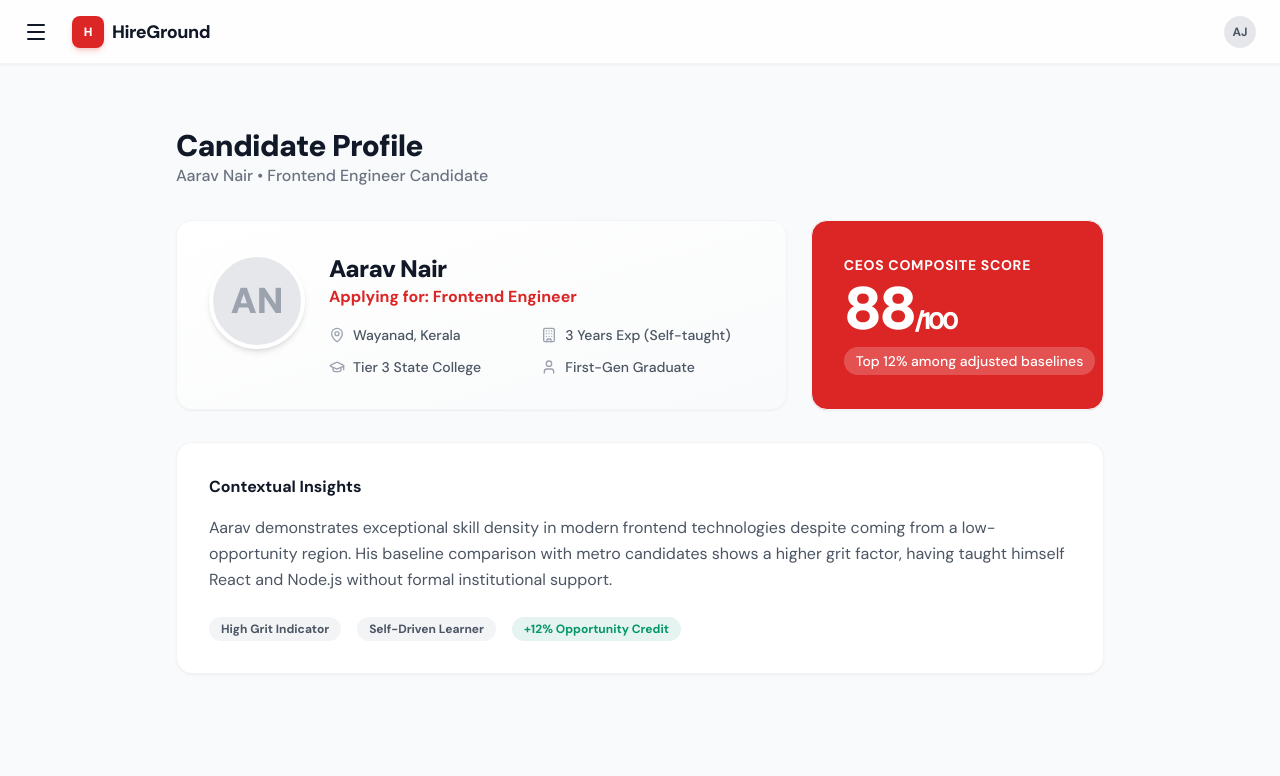
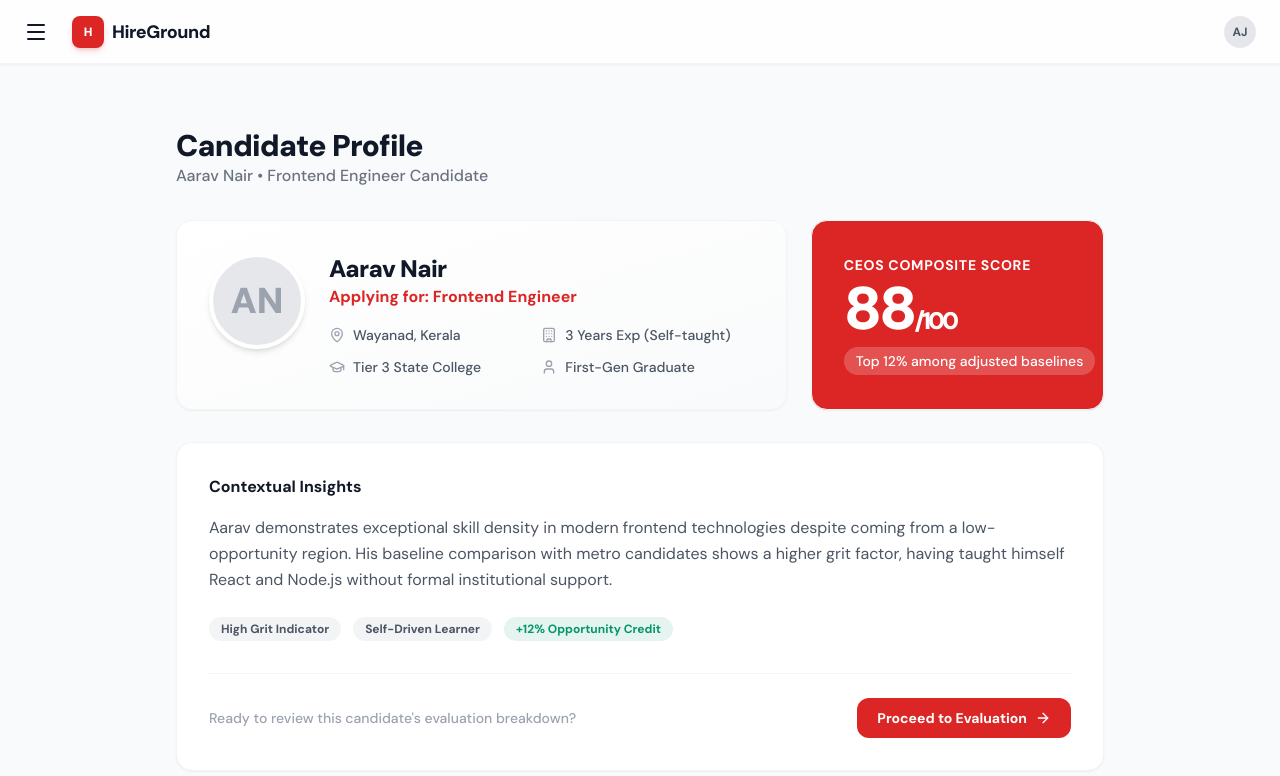
Before and after one commit to harshithanethi/HireGround, a React (Vite) app in the folder frontend/: page /candidate in a window 1280 px wide. Shown: the top 776 px of the page. Built offline with nearby package versions, Linux system fonts and the light colour scheme.

Commit message:
fixed transition and some hover

```diff
--- a/frontend/index.html
+++ b/frontend/index.html
@@ -1,14 +1,18 @@
 <!DOCTYPE html>
 <html lang="en">
+
 <head>
   <meta charset="UTF-8" />
   <link rel="icon" type="image/svg+xml" href="/hg.svg" />
   <meta name="viewport" content="width=device-width, initial-scale=1.0" />
-    <title>HireGround — Fair AI Hiring</title>
-    <meta name="description" content="Context-aware candidate evaluation using Opportunity Credit scoring. Fair AI for Indian hiring.">
+  <title>HireGround</title>
+  <meta name="description"
+    content="Context-aware candidate evaluation using Opportunity Credit scoring. Fair AI for Indian hiring.">
 </head>
+
 <body>
   <div id="root"></div>
   <script type="module" src="/src/main.jsx"></script>
 </body>
+
 </html>
--- a/frontend/src/components/CandidateSummary.jsx
+++ b/frontend/src/components/CandidateSummary.jsx
@@ -1,7 +1,10 @@
+import { useNavigate } from 'react-router-dom';
 import { Card } from '../components/ui/Card';
-import { User, MapPin, GraduationCap, Building } from 'lucide-react';
+import { User, MapPin, GraduationCap, Building, ArrowRight } from 'lucide-react';
 
 export function CandidateSummary() {
+  const navigate = useNavigate();
+
   return (
     <div className="h-full flex flex-col pt-8 px-6 md:px-12 w-full max-w-5xl mx-auto">
       <div className="mb-8">
@@ -49,10 +52,23 @@ export function CandidateSummary() {
         <p className="text-gray-600 leading-relaxed mb-6">
           Aarav demonstrates exceptional skill density in modern frontend technologies despite coming from a low-opportunity region. His baseline comparison with metro candidates shows a higher grit factor, having taught himself React and Node.js without formal institutional support.
         </p>
-        <div className="flex gap-4">
+
+        {/* Tags */}
+        <div className="flex flex-wrap gap-3 mb-8">
           <span className="px-3 py-1 bg-gray-100 rounded-full text-xs font-bold text-gray-600">High Grit Indicator</span>
           <span className="px-3 py-1 bg-gray-100 rounded-full text-xs font-bold text-gray-600">Self-Driven Learner</span>
           <span className="px-3 py-1 bg-positive/10 text-positive rounded-full text-xs font-bold">+12% Opportunity Credit</span>
+        </div>
+
+        {/* Divider */}
+        <div className="border-t border-gray-100 pt-6 flex items-center justify-between">
+          <p className="text-sm text-gray-400 font-medium">Ready to review this candidate's evaluation breakdown?</p>
+          <button
+            onClick={() => navigate('/evaluation')}
+            className="flex items-center gap-2 bg-primary text-white font-bold px-5 py-2.5 rounded-xl hover:bg-red-700 active:scale-95 transition-all text-sm"
+          >
+            Proceed to Evaluation <ArrowRight size={16} />
+          </button>
         </div>
       </div>
     </div>
--- a/frontend/src/pages/Hero.jsx
+++ b/frontend/src/pages/Hero.jsx
@@ -125,9 +125,14 @@ export default function Hero() {
               { num: 5, title: "Final CEOS", desc: "Fair, explainable rank" },
             ].map((step, idx) => (
               <div key={idx} className="relative z-10 flex md:flex-col items-start md:items-center gap-6 md:gap-4 mb-10 md:mb-0 md:w-1/5 text-left md:text-center px-4">
-                <div className="w-14 h-14 rounded-full bg-primary flex items-center justify-center text-white font-black text-xl shadow-lg shadow-primary/20 shrink-0">
+                <motion.div
+                  whileHover={{ scale: 1.25, boxShadow: "0 12px 32px rgba(220,38,38,0.35)" }}
+                  whileTap={{ scale: 0.95 }}
+                  transition={{ type: "spring", stiffness: 350, damping: 15 }}
+                  className="w-14 h-14 rounded-full bg-primary flex items-center justify-center text-white font-black text-xl shadow-lg shadow-primary/20 shrink-0 cursor-pointer"
+                >
                   {step.num}
-                </div>
+                </motion.div>
                 <div>
                   <h4 className="font-bold text-gray-900 mb-1">{step.title}</h4>
                   <p className="text-sm text-gray-500 leading-snug">{step.desc}</p>
```
Lines whose indentation alone changed are shown as unchanged.
